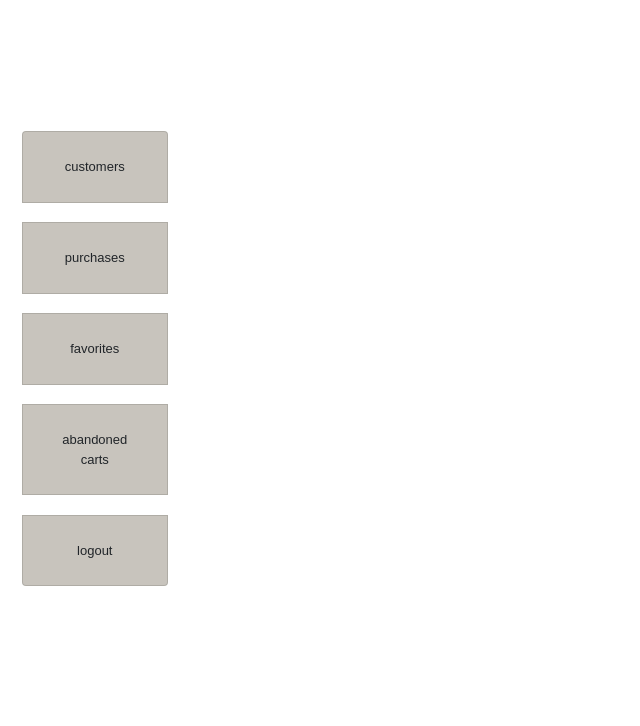
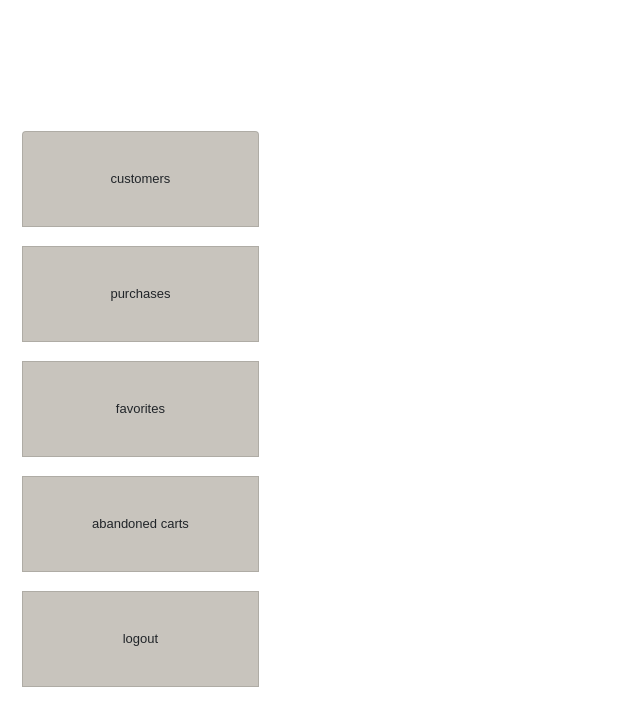
Before and after one commit to wardaasser/creas-crave-capstone, a React (Create React App) app in the folder creascrave-frontend/creascrave-frontend/: page /sidebarcreatives in a window 1280 px wide. Shown: the top 726 px of the page, without its empty margins (0-640 px from the left). Built offline with nearby package versions, Linux system fonts and the light colour scheme.

Commit message:
standardized footer & sidebar(s)/sidebar not show

```diff
--- a/creascrave-frontend/creascrave-frontend/src/App.js
+++ b/creascrave-frontend/creascrave-frontend/src/App.js
@@ -11,8 +11,6 @@ import Login from "./Login";
 import NavbarBackend from "./NavbarBackend";
 import Purchases from "./Purchases";
 import Sidebar from "./Sidebar";
-import SidebarCreatives from "./SidebarCreatives";
-import SidebarPurchases from "./SidebarPurchases";
 import Users from "./Users";
 
 function App() {
@@ -53,16 +51,59 @@ function App() {
           </Route>
 
           <Route path="/sidebar">
-            <Sidebar links={["link1", "link 2"]} />
+            <Sidebar
+              links={[
+                "purchase history",
+                "favorite creatives",
+                "items in cart",
+                "delete account",
+                "logout",
+              ]}
+            />
           </Route>
 
           <Route path="/sidebarcreatives">
-            <SidebarCreatives />
+            <Sidebar
+              links={[
+                "customers",
+                "purchases",
+                "favorites",
+                "abandoned carts",
+                "logout",
+              ]}
+            />
           </Route>
 
           <Route path="/sidebarpurchases">
-            <SidebarPurchases />
+            <Sidebar
+              links={[
+                "customers",
+                "creatives sold",
+                "sales amounts",
+                "sold dates",
+                "logout",
+              ]}
+            />
           </Route>
+
+          {/* <Route path="/sidebar">
+            <Sidebar
+              links={[
+                "customers",
+                "purchases",
+                "favorites",
+                "abandoned carts",
+                "creatives sold",
+                "sales amounts",
+                "sold dates",
+                "purchase history",
+                "favorite creatives",
+                "items in cart",
+                "delete account",
+                "logout",
+              ]}
+            />
+          </Route> */}
 
           <Route path="/users">
             <Users />
--- a/creascrave-frontend/creascrave-frontend/src/Cart.js
+++ b/creascrave-frontend/creascrave-frontend/src/Cart.js
@@ -1,4 +1,12 @@
+import NavbarBackend from "./NavbarBackend";
+import Footer from "./Footer";
+
 const Cart = () => {
-  return <div>CART</div>;
+  return (
+    <div>
+      <NavbarBackend />
+      <Footer />
+    </div>
+  );
 };
 export default Cart;
--- a/creascrave-frontend/creascrave-frontend/src/Creatives.js
+++ b/creascrave-frontend/creascrave-frontend/src/Creatives.js
@@ -1,6 +1,6 @@
+import Footer from "./Footer";
 import NavbarBackend from "./NavbarBackend";
-import SidebarCreatives from "./SidebarCreatives";
-import lmDevLogo from "./images/lmDevLogo.png";
+import Sidebar from "./Sidebar";
 
 const Creatives = () => {
   return (
@@ -21,8 +21,8 @@ const Creatives = () => {
         <div className="dropdown-menu">...</div>
       </div>
 
-      <NavbarBackend />
-      <SidebarCreatives className="col-4" />
+      <Sidebar />
+      <Sidebar className="col-4" />
       <div className="row">
         <div className="col-8" style={{ marginBottom: 22 }}></div>
       </div>
@@ -42,19 +42,7 @@ const Creatives = () => {
           </h1>
         </p>
       </div>
-
-      <div className="row" style={{ backgroundColor: "white" }}>
-        <img
-          src={lmDevLogo}
-          alt="La'Tonia Mertica Dot Dev Logo"
-          className="center"
-          style={{
-            width: "37%",
-            height: "auto",
-            marginTop: 30,
-          }}
-        />
-      </div>
+      <Footer />
     </div>
   );
 };
--- a/creascrave-frontend/creascrave-frontend/src/CreativesInCart.js
+++ b/creascrave-frontend/creascrave-frontend/src/CreativesInCart.js
@@ -1,4 +1,11 @@
+import Footer from "./Footer";
+
 const CreativesInCart = () => {
-  return <div>Creatives In Cart Page </div>;
+  return (
+    <div>
+      Creatives In Cart Page
+      <Footer />
+    </div>
+  );
 };
 export default CreativesInCart;
--- a/creascrave-frontend/creascrave-frontend/src/Customers.js
+++ b/creascrave-frontend/creascrave-frontend/src/Customers.js
@@ -1,8 +1,8 @@
 import NavbarBackend from "./NavbarBackend";
 import Sidebar from "./Sidebar";
-import lmDevLogo from "./images/lmDevLogo.png";
+import Footer from "./Footer";
 
-const Customers = () => {
+const Customers = ({ links }) => {
   return (
     <div
       className="container-fluid"
@@ -23,6 +23,7 @@ const Customers = () => {
 
       <NavbarBackend />
       <Sidebar className="col-4" links={[]} />
+
       <div className="row">
         <div className="col-8" style={{ marginBottom: 22 }}>
           <form style={{ marginLeft: 500 }}>
@@ -101,18 +102,7 @@ const Customers = () => {
         </div>
       </div>
 
-      <div className="row" style={{ backgroundColor: "white" }}>
-        <img
-          src={lmDevLogo}
-          alt="La'Tonia Mertica Dot Dev Logo"
-          className="center"
-          style={{
-            width: "37%",
-            height: "auto",
-            marginTop: 30,
-          }}
-        />
-      </div>
+      <Footer />
     </div>
   );
 };
--- a/creascrave-frontend/creascrave-frontend/src/Favorites.js
+++ b/creascrave-frontend/creascrave-frontend/src/Favorites.js
@@ -1,4 +1,11 @@
+import Footer from "./Footer";
+
 const Favorites = () => {
-  return <div>Favorites Page</div>;
+  return (
+    <div>
+      Favorites Page
+      <Footer />
+    </div>
+  );
 };
 export default Favorites;
--- a/creascrave-frontend/creascrave-frontend/src/Purchases.js
+++ b/creascrave-frontend/creascrave-frontend/src/Purchases.js
@@ -1,6 +1,6 @@
+import Footer from "./Footer";
 import NavbarBackend from "./NavbarBackend";
-import SidebarPurchases from "./SidebarPurchases";
-import lmDevLogo from "./images/lmDevLogo.png";
+import Sidebar from "./Sidebar";
 
 const Purchases = () => {
   return (
@@ -22,7 +22,7 @@ const Purchases = () => {
       </div>
 
       <NavbarBackend />
-      <SidebarPurchases className="col-4" />
+      <Sidebar className="col-4" />
       <div className="row">
         <div className="col-8" style={{ marginBottom: 22 }}></div>
       </div>
@@ -42,19 +42,7 @@ const Purchases = () => {
           </h1>
         </p>
       </div>
-
-      <div className="row" style={{ backgroundColor: "white" }}>
-        <img
-          src={lmDevLogo}
-          alt="La'Tonia Mertica Dot Dev Logo"
-          className="center"
-          style={{
-            width: "37%",
-            height: "auto",
-            marginTop: 30,
-          }}
-        />
-      </div>
+      <Footer />
     </div>
   );
 };
--- a/creascrave-frontend/creascrave-frontend/src/Sidebar.js
+++ b/creascrave-frontend/creascrave-frontend/src/Sidebar.js
@@ -7,7 +7,8 @@ const Sidebar = ({ links }) => {
           style={{
             fontSize: "small",
             marginLeft: 22,
-            maxWidth: "13%",
+            minWidth: "18%",
+            maxWidth: "20%",
             textAlign: "center",
           }}
         >
@@ -17,7 +18,7 @@ const Sidebar = ({ links }) => {
                 <>
                   <li
                     className="list-group-item"
-                    style={{ backgroundColor: "#c8c4bd", padding: 25 }}
+                    style={{ backgroundColor: "#c8c4bd", padding: 37 }}
                   >
                     {link}
                   </li>
@@ -25,40 +26,6 @@ const Sidebar = ({ links }) => {
                 </>
               );
             })}
-            <li
-              className="list-group-item"
-              style={{ backgroundColor: "#c8c4bd", padding: 25 }}
-            >
-              purchase history
-            </li>
-            <br />
-            <li
-              className="list-group-item"
-              style={{ backgroundColor: "#c8c4bd", padding: 25 }}
-            >
-              favorite creatives
-            </li>
-            <br />
-            <li
-              className="list-group-item"
-              style={{ backgroundColor: "#c8c4bd", padding: 25 }}
-            >
-              items in cart
-            </li>
-            <br />
-            <li
-              className="list-group-item"
-              style={{ backgroundColor: "#c8c4bd", padding: 25 }}
-            >
-              delete account
-            </li>
-            <br />
-            <li
-              className="list-group-item"
-              style={{ backgroundColor: "#c8c4bd", padding: 25 }}
-            >
-              logout
-            </li>
           </ul>
         </div>
       </div>
--- a/creascrave-frontend/creascrave-frontend/src/SidebarCreatives.js
+++ /dev/null
@@ -1,55 +0,0 @@
-const SidebarCreatives = () => {
-  return (
-    <div className="container-fluid">
-      <div className="row">
-        <div
-          className="col"
-          style={{
-            fontSize: "small",
-            marginLeft: 22,
-            maxWidth: "13%",
-            textAlign: "center",
-          }}
-        >
-          <ul className="list-group" style={{ paddingTop: 87 }}>
-            <li
-              className="list-group-item"
-              style={{ backgroundColor: "#c8c4bd", padding: 25 }}
-            >
-              customers
-            </li>
-            <br />
-            <li
-              className="list-group-item"
-              style={{ backgroundColor: "#c8c4bd", padding: 25 }}
-            >
-              purchases
-            </li>
-            <br />
-            <li
-              className="list-group-item"
-              style={{ backgroundColor: "#c8c4bd", padding: 25 }}
-            >
-              favorites
-            </li>
-            <br />
-            <li
-              className="list-group-item"
-              style={{ backgroundColor: "#c8c4bd", padding: 25 }}
-            >
-              abandoned carts
-            </li>
-            <br />
-            <li
-              className="list-group-item"
-              style={{ backgroundColor: "#c8c4bd", padding: 25 }}
-            >
-              logout
-            </li>
-          </ul>
-        </div>
-      </div>
-    </div>
-  );
-};
-export default SidebarCreatives;
--- a/creascrave-frontend/creascrave-frontend/src/SidebarPurchases.js
+++ /dev/null
@@ -1,55 +0,0 @@
-const SidebarPurchases = () => {
-  return (
-    <div className="container-fluid">
-      <div className="row">
-        <div
-          className="col"
-          style={{
-            fontSize: "small",
-            marginLeft: 22,
-            maxWidth: "13%",
-            textAlign: "center",
-          }}
-        >
-          <ul className="list-group" style={{ paddingTop: 87 }}>
-            <li
-              className="list-group-item"
-              style={{ backgroundColor: "#c8c4bd", padding: 25 }}
-            >
-              customers
-            </li>
-            <br />
-            <li
-              className="list-group-item"
-              style={{ backgroundColor: "#c8c4bd", padding: 25 }}
-            >
-              creatives sold
-            </li>
-            <br />
-            <li
-              className="list-group-item"
-              style={{ backgroundColor: "#c8c4bd", padding: 25 }}
-            >
-              sales amounts
-            </li>
-            <br />
-            <li
-              className="list-group-item"
-              style={{ backgroundColor: "#c8c4bd", padding: 25 }}
-            >
-              sold dates
-            </li>
-            <br />
-            <li
-              className="list-group-item"
-              style={{ backgroundColor: "#c8c4bd", padding: 25 }}
-            >
-              logout
-            </li>
-          </ul>
-        </div>
-      </div>
-    </div>
-  );
-};
-export default SidebarPurchases;
```
